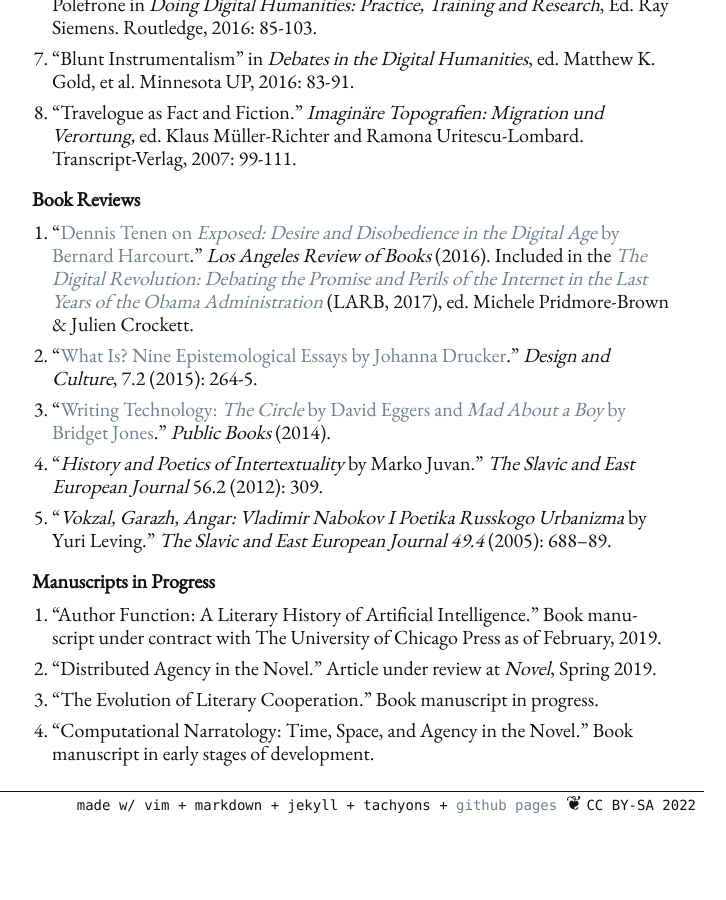
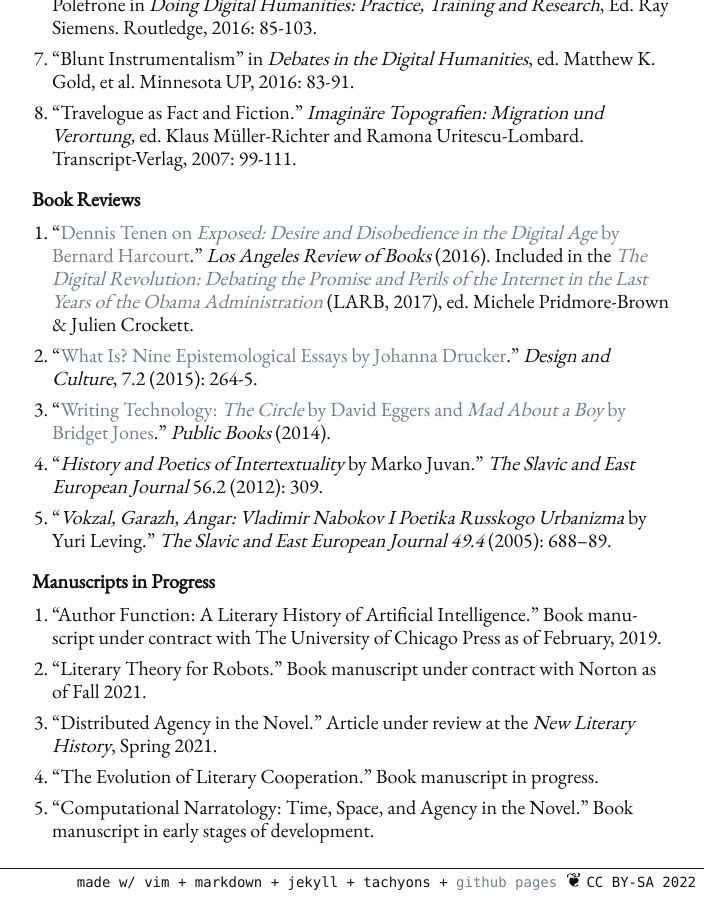
Before and after one commit to denten/denten.github.io, a Jekyll site: the page built from _pages/publications.md, in a window 1280 px wide and 900 px high, scrolled down 1064 px. Shown: the whole window, without its empty margins (288-1014 px from the left). Built offline with Jekyll 4.4.1, drawn with Linux system fonts in a browser that asks for light colours; before the commit the page ends 1887 px from its top, so only the background shows below that.

Commit message:
update the CV

```diff
--- a/_includes/CV/04-publications.md
+++ b/_includes/CV/04-publications.md
@@ -83,7 +83,8 @@ Administration*](https://lareviewofbooks.org/article/los-angeles-review-of-books
 
 1. "Author Function: A Literary History of Artificial Intelligence." Book
    manuscript under contract with The University of Chicago Press as of February, 2019.
-2. "Distributed Agency in the Novel." Article under review at *Novel*, Spring 2019.
-3. "The Evolution of Literary Cooperation." Book manuscript in progress.
-4. "Computational Narratology: Time, Space, and Agency in the Novel." Book manuscript in early
+2. "Literary Theory for Robots." Book manuscript under contract with Norton as of Fall 2021.
+3. "Distributed Agency in the Novel." Article under review at the *New Literary History*, Spring 2021.
+4. "The Evolution of Literary Cooperation." Book manuscript in progress.
+5. "Computational Narratology: Time, Space, and Agency in the Novel." Book manuscript in early
     stages of development.
```
Also changed, not shown: _includes/CV/03-teaching.md (+1 -1 lines), _includes/CV/07-service.md (+1 -1 lines).
